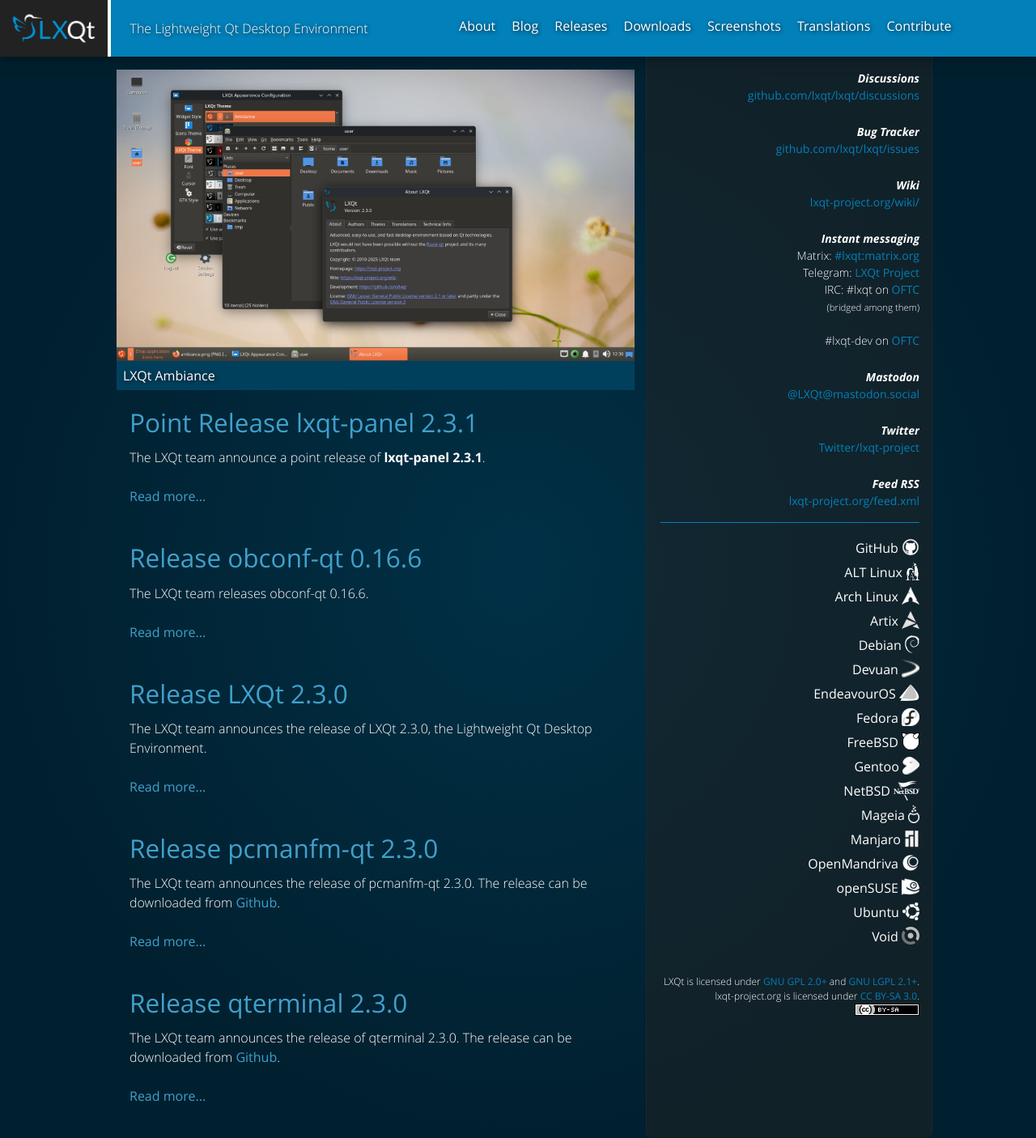
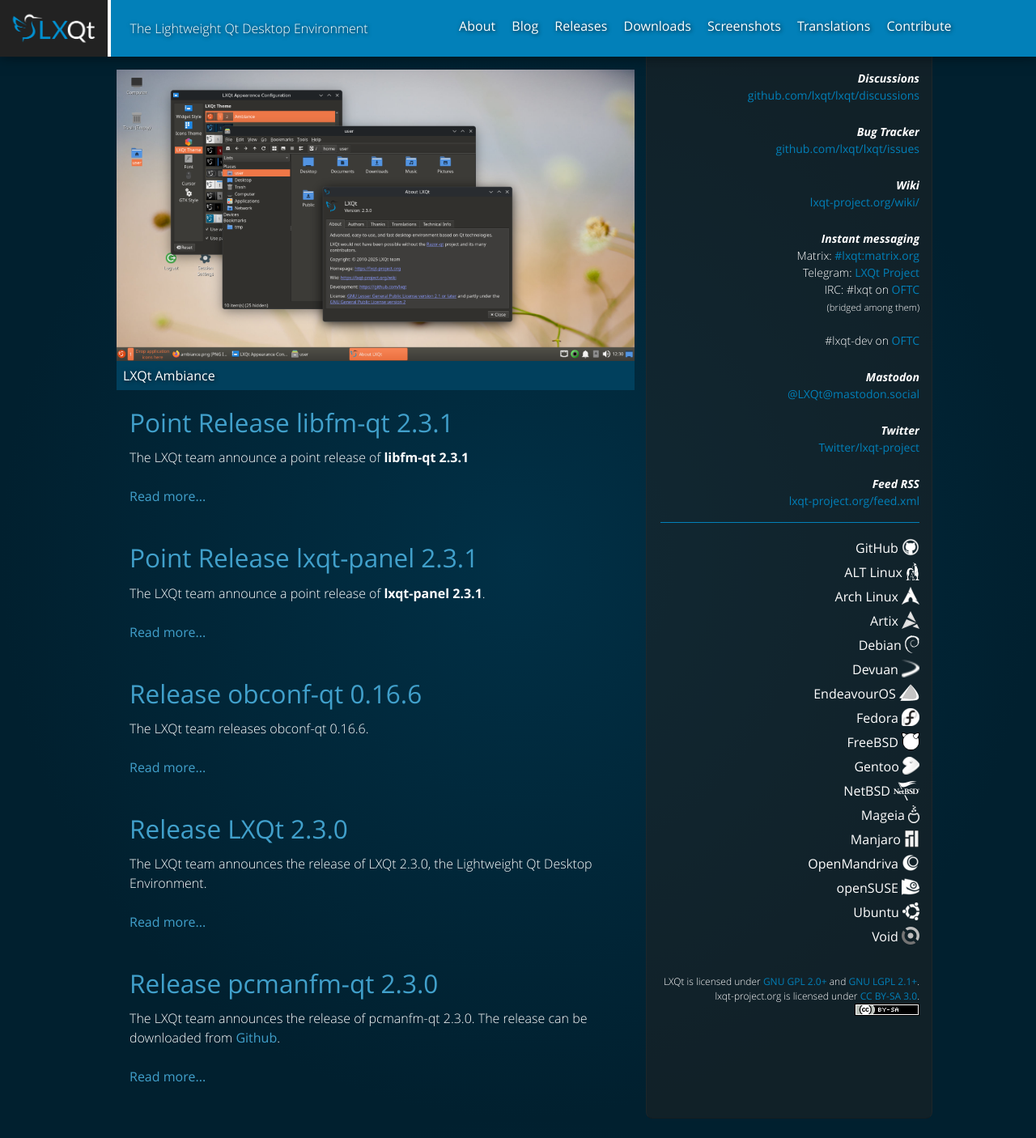
Before and after one commit to lxqt/lxqt.github.io, a Jekyll site: the page built from index.html, in a window 1280 px wide. Shown: the whole page at 81% size. Built offline with Jekyll 4.4.1, drawn with Linux system fonts in a browser that asks for light colours; after the commit the page ends 1382 px from its top, so only the background shows below that; some of the changed lines change nothing that is shown.

Commit message:
Point release libfm-qt 2.3.1 (#181)

```diff
--- a/_posts/2025-11-25-point-release-lxqt-panel.md
+++ b/_posts/2025-11-25-point-release-lxqt-panel.md
@@ -1,7 +1,7 @@
 ---
 layout: post
 title: Point Release lxqt-panel 2.3.1
-slug: point-releaseslxqt-panel-2-3-1
+slug: point-release-lxqt-panel-2-3-1
 date: 2025-11-25 17:24
 promoted: true
 categories: release
--- /dev/null
+++ b/_posts/2025-11-27-point-release-libfm-qt.md
@@ -0,0 +1,19 @@
+---
+layout: post
+title: Point Release libfm-qt 2.3.1
+slug: point-release-libfm-qt-2-3-1
+date: 2025-11-27 21:04
+promoted: true
+categories: release
+---
+
+The LXQt team announce a point release of **libfm-qt 2.3.1**
+
+
+Changes:
+
+ * Reverted the workaround for moving directory over directory.
+ * Removed redundant `hints` tags in ui files.
+
+<br/>
+The release can be downloaded from [Github](https://github.com/lxqt/libfm-qt/releases).
```
